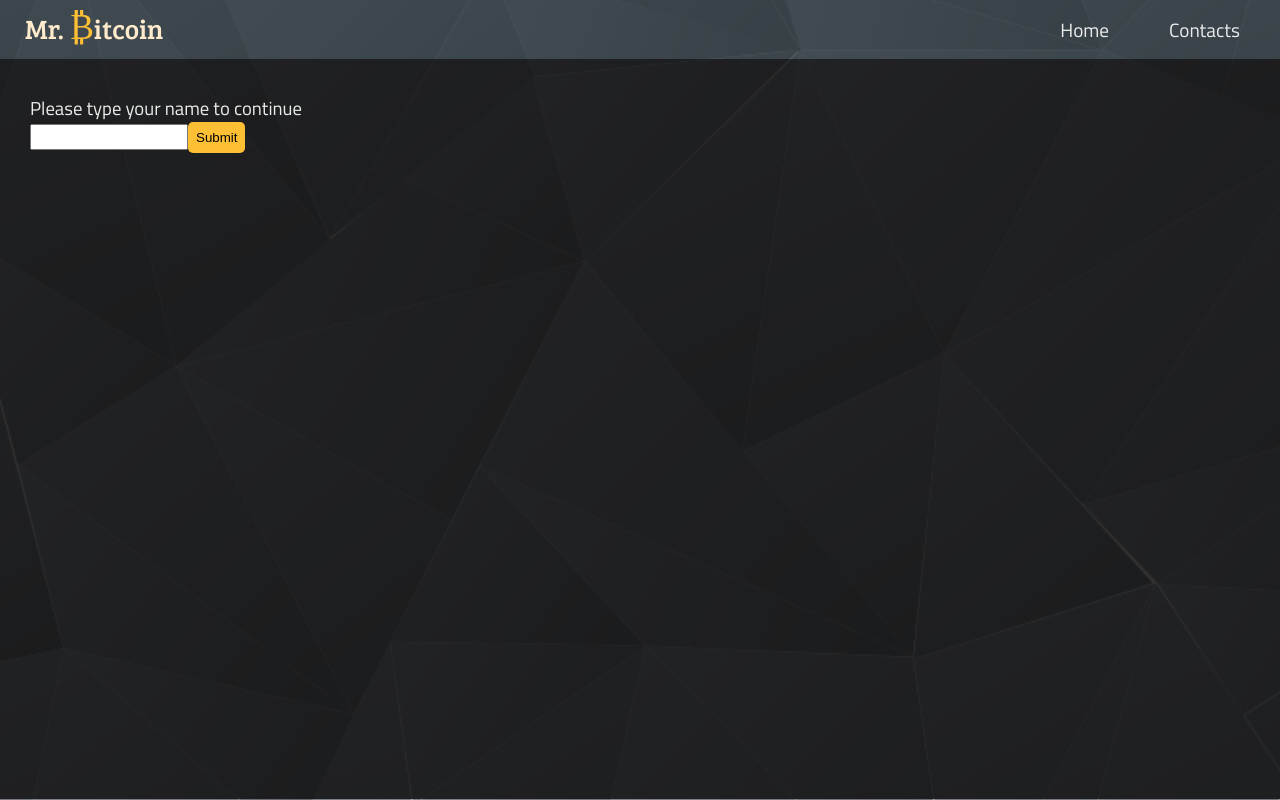
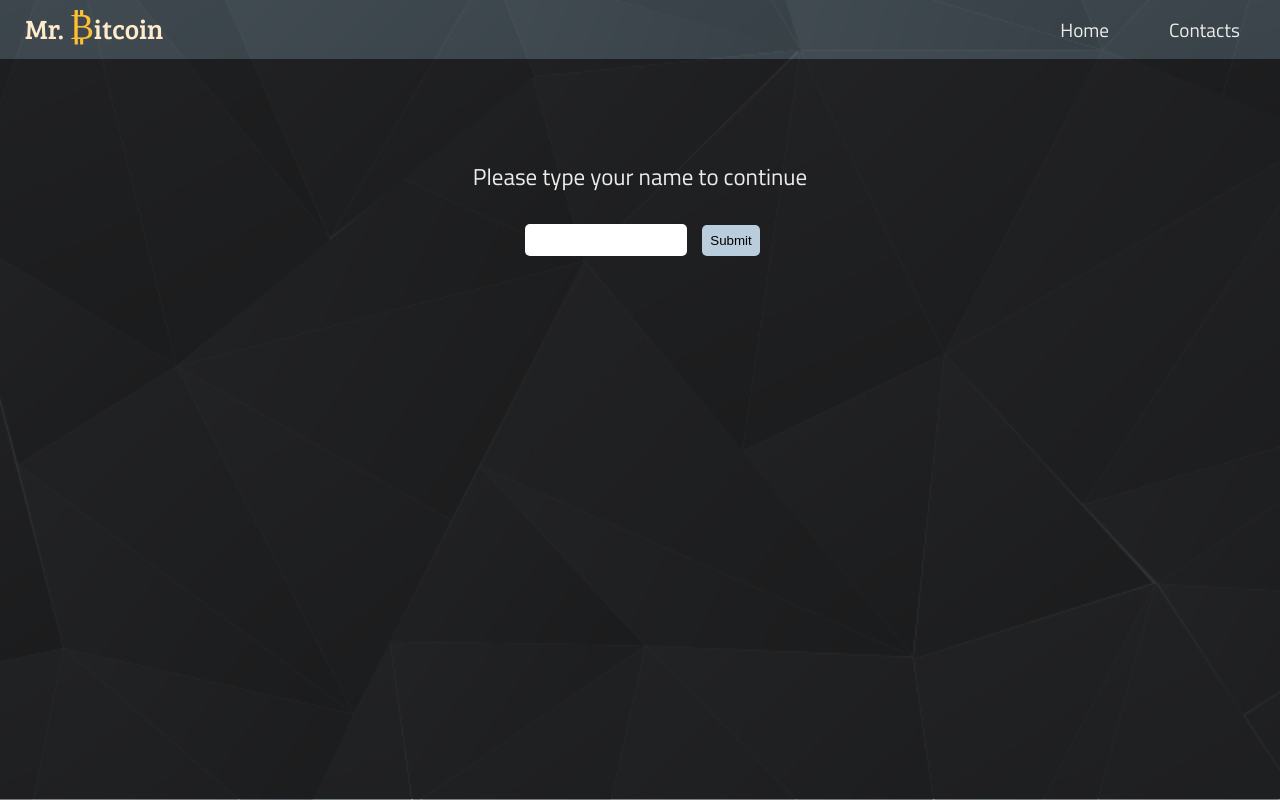
Before and after one commit to Meital-Lazarovich/mister-bitcoin, a React (Create React App) app: page /#/signup in a window 1280 px wide. Built offline with nearby package versions, Linux system fonts and the light colour scheme.

Commit message:
final basic scss

```diff
--- a/src/modules/user/views/SignupPage.jsx
+++ b/src/modules/user/views/SignupPage.jsx
@@ -29,7 +29,7 @@ class SignupPage extends React.Component {
 
     render() {
         return (
-            <section className="signup-page container">
+            <section className="signup-page container flex align-center column">
                 <h3>Please type your name to continue</h3>
                 <form onSubmit={this.signup}>
                     <input type="text" onChange={this.updateName} />
--- a/src/styles/components/header.scss
+++ b/src/styles/components/header.scss
@@ -14,7 +14,7 @@
         margin: 0 15px 10px;
         span {
             font-size: 1.3em;
-            color: $clr3;
+            color: #fdbf33;
         }
     }
 }
--- /dev/null
+++ b/src/styles/components/move-list.scss
@@ -0,0 +1,17 @@
+.move-list {
+    h1 {
+        margin-bottom: 10px;
+        font-size: 20px;
+    }
+    .move-preview {
+        margin-bottom: 20px;
+        color: $clr4;
+        flex-wrap: wrap;
+        p {
+            width: 175px;
+            &:first-child {
+                margin-right: 20px;
+            }
+        }
+    }
+}
--- a/src/styles/global.scss
+++ b/src/styles/global.scss
@@ -12,6 +12,8 @@
 @import 'views/contact-page';
 @import 'views/contact-details';
 @import 'views/contact-edit';
+@import 'views/signup-page';
 
 // COMPONENTS
 @import 'components/header';
+@import 'components/move-list';
--- a/src/styles/setup/_variables.scss
+++ b/src/styles/setup/_variables.scss
@@ -3,6 +3,6 @@
 
 $clr1: #ffebcc;
 $clr2: #404040;
-$clr3: #fdbf33;
+$clr3: #bacddc;
 $clr4: #a1a1a1;
 $clr5: #ececec;
--- a/src/styles/views/contact-details.scss
+++ b/src/styles/views/contact-details.scss
@@ -20,21 +20,4 @@
             }
         }
     }
-    .move-list {
-        h1 {
-            margin-bottom: 10px;
-            font-size: 20px;
-        }
-        .move-preview {
-            margin-bottom: 20px;
-            color: $clr4;
-            flex-wrap: wrap;
-            p {
-                width: 175px;
-                &:first-child {
-                    margin-right: 20px;
-                }
-            }
-        }
-    }
 }
--- a/src/styles/views/home-page.scss
+++ b/src/styles/views/home-page.scss
@@ -10,14 +10,20 @@
         border-bottom: 1px solid $clr2;
         margin-bottom: 30px;
         h2 {
-            color: $clr4;
             margin-bottom: 10px;
         }
         h3 {
+            color: $clr4;
             margin-bottom: 5px;
             span {
                 margin-left: 10px;
             }
         }
     }
+    .move-list {
+        h1 {
+            border-bottom: none;
+            margin-bottom: 20px;
+        }
+    }
 }
--- /dev/null
+++ b/src/styles/views/signup-page.scss
@@ -0,0 +1,15 @@
+.signup-page {
+    padding-top: 100px;
+    h3 {
+        margin-bottom: 30px;
+        font-size: 23px;
+    }
+    input {
+        margin-left: 5px;
+        margin-right: 15px;
+        border: none;
+        border-radius: 5px;
+        padding: 6px;
+        color: black;
+    }
+}
```
